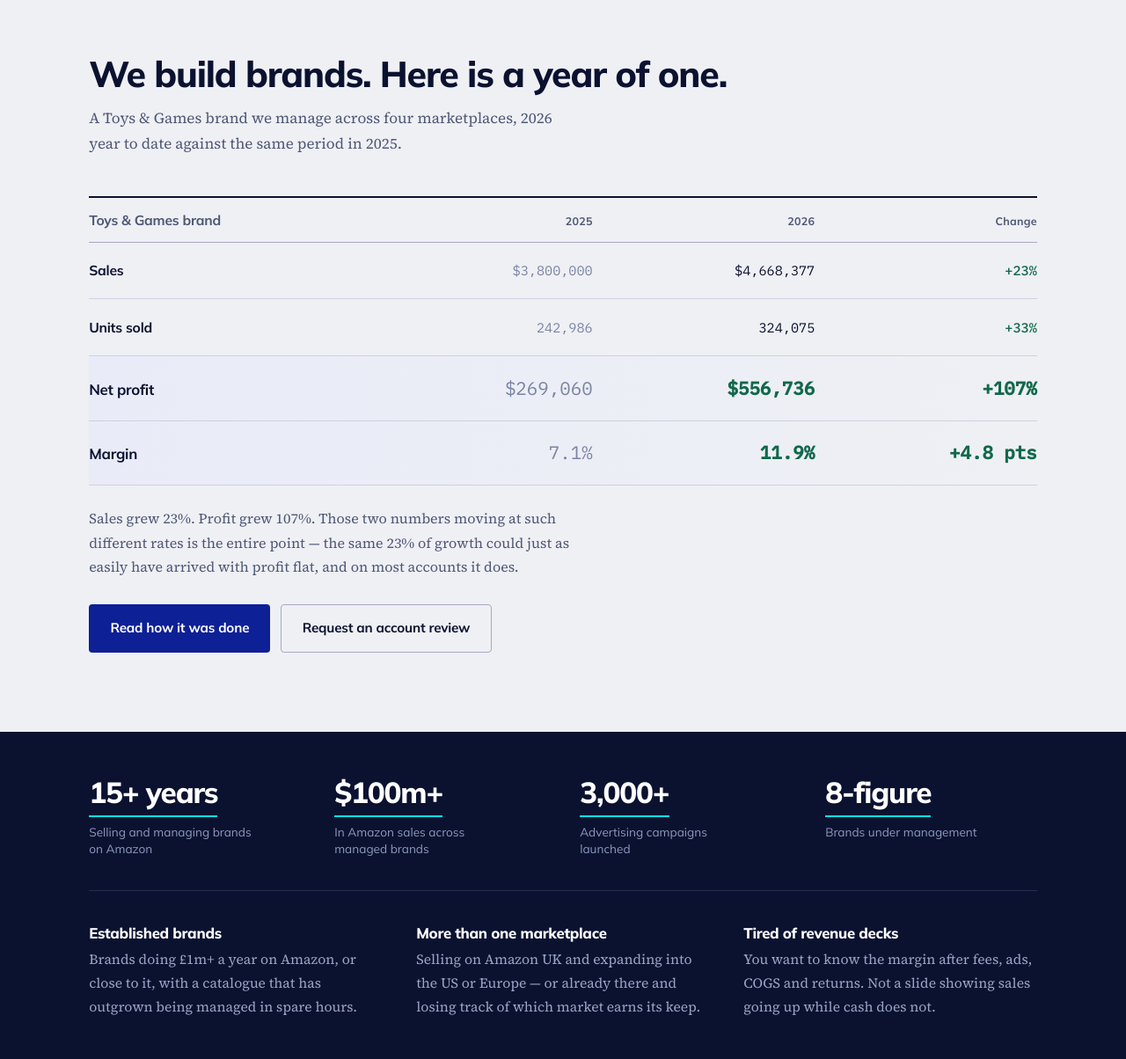
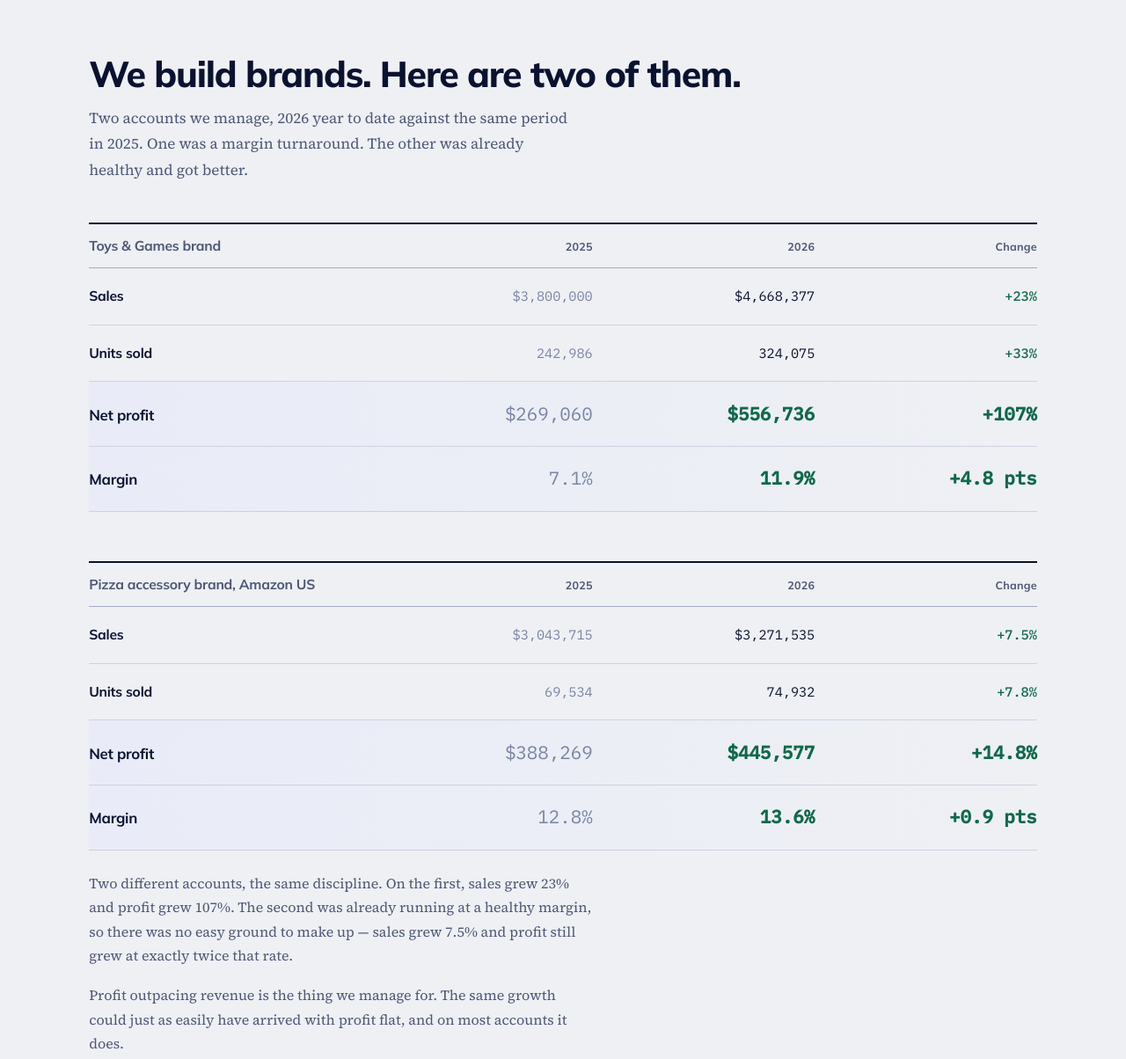
Before and after one commit to shane-smy/amzboost-website, a plain HTML site: page index.html in a window 1280 px wide. Shown: the part 960-2164 px from the top of the page at 88% size. Drawn offline with Linux system fonts and the light colour scheme.

Commit message:
Add a second year-on-year comparison to the homepage
Pizza accessory brand, Amazon US: sales +7.5%, net profit +14.8%,
margin 12.8% to 13.6%. Sits beside the Toys & Games figures to show
the pattern on a mature account as well as a turnaround.

Co-Authored-By: Claude Opus 5 <noreply@anthropic.com>
Claude-Session: https://claude.ai/code/session_01UbXmwrDNvfiEVZPDcBSSSt

```diff
--- a/index.html
+++ b/index.html
@@ -17,7 +17,7 @@
 <link rel="preconnect" href="https://fonts.googleapis.com">
 <link rel="preconnect" href="https://fonts.gstatic.com" crossorigin>
 <link href="https://fonts.googleapis.com/css2?family=Mulish:wght@400;500;600;700;800&family=Source+Serif+4:ital,opsz,wght@0,8..60,400;0,8..60,600;1,8..60,400&family=IBM+Plex+Mono:wght@400;500&display=swap" rel="stylesheet">
-<link rel="stylesheet" href="styles.css?v=19">
+<link rel="stylesheet" href="styles.css?v=20">
 <link rel="icon" type="image/png" sizes="32x32" href="favicon-32.png">
 <link rel="apple-touch-icon" href="apple-touch-icon.png">
 <script type="application/ld+json">
@@ -146,8 +146,8 @@
   <section id="proof">
     <div class="shell">
       <div class="sect-head">
-        <h2>We build brands. Here is a year of one.</h2>
-        <p>A Toys &amp; Games brand we manage across four marketplaces, 2026 year to date against the same period in 2025.</p>
+        <h2>We build brands. Here are two of them.</h2>
+        <p>Two accounts we manage, 2026 year to date against the same period in 2025. One was a margin turnaround. The other was already healthy and got better.</p>
       </div>
 
       <div class="compare">
@@ -168,7 +168,26 @@
         </div>
       </div>
 
-      <p class="compare__note">Sales grew 23%. Profit grew 107%. Those two numbers moving at such different rates is the entire point — the same 23% of growth could just as easily have arrived with profit flat, and on most accounts it does.</p>
+      <div class="compare">
+        <div class="compare__row compare__head">
+          <span>Pizza accessory brand, Amazon US</span><span>2025</span><span>2026</span><span>Change</span>
+        </div>
+        <div class="compare__row">
+          <span>Sales</span><span class="was">$3,043,715</span><span>$3,271,535</span><span class="up">+7.5%</span>
+        </div>
+        <div class="compare__row">
+          <span>Units sold</span><span class="was">69,534</span><span>74,932</span><span class="up">+7.8%</span>
+        </div>
+        <div class="compare__row compare__row--key">
+          <span>Net profit</span><span class="was">$388,269</span><span class="now">$445,577</span><span class="up">+14.8%</span>
+        </div>
+        <div class="compare__row compare__row--key">
+          <span>Margin</span><span class="was">12.8%</span><span class="now">13.6%</span><span class="up">+0.9 pts</span>
+        </div>
+      </div>
+
+      <p class="compare__note">Two different accounts, the same discipline. On the first, sales grew 23% and profit grew 107%. The second was already running at a healthy margin, so there was no easy ground to make up — sales grew 7.5% and profit still grew at exactly twice that rate.</p>
+      <p class="compare__note" style="margin-top:0.9rem;">Profit outpacing revenue is the thing we manage for. The same growth could just as easily have arrived with profit flat, and on most accounts it does.</p>
 
       <div class="btn-row" style="margin-top:1.75rem;">
         <a class="btn btn--primary" href="results.html">Read how it was done</a>
--- a/styles.css
+++ b/styles.css
@@ -494,6 +494,7 @@ p:last-child { margin-bottom: 0; }
   border-top: 2px solid var(--ink);
   margin-top: 0.5rem;
 }
+.compare + .compare { margin-top: clamp(2.25rem, 4.5vw, 3.5rem); }
 .compare__row {
   display: grid;
   grid-template-columns: minmax(0, 1.4fr) repeat(3, minmax(0, 1fr));
```
Also changed, not shown: about.html (+1 -1 lines), amazon-account-management.html (+1 -1 lines), amazon-international-expansion.html (+1 -1 lines), amazon-listing-optimisation.html (+1 -1 lines), amazon-ppc-management.html (+1 -1 lines), amazon-profit-reporting.html (+1 -1 lines), contact.html (+1 -1 lines), insights.html (+1 -1 lines), results.html (+1 -1 lines), services.html (+1 -1 lines).
